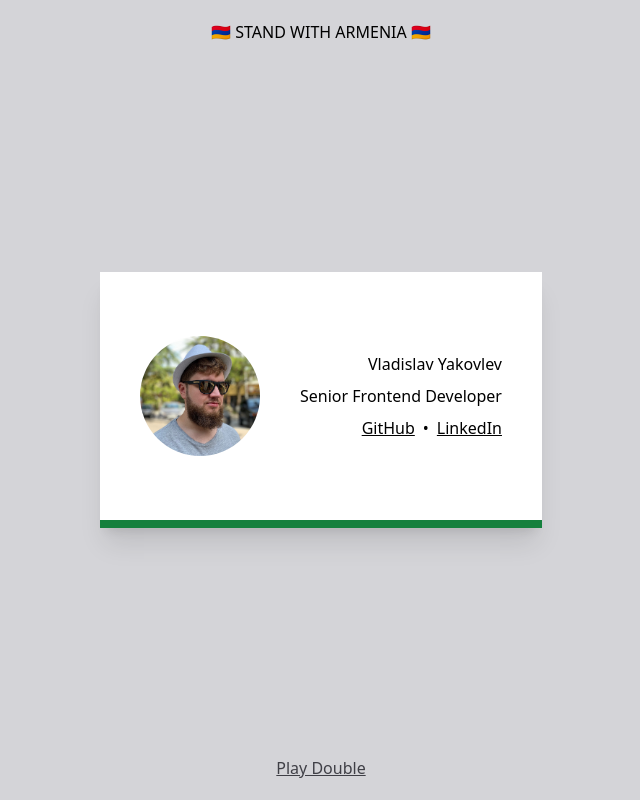
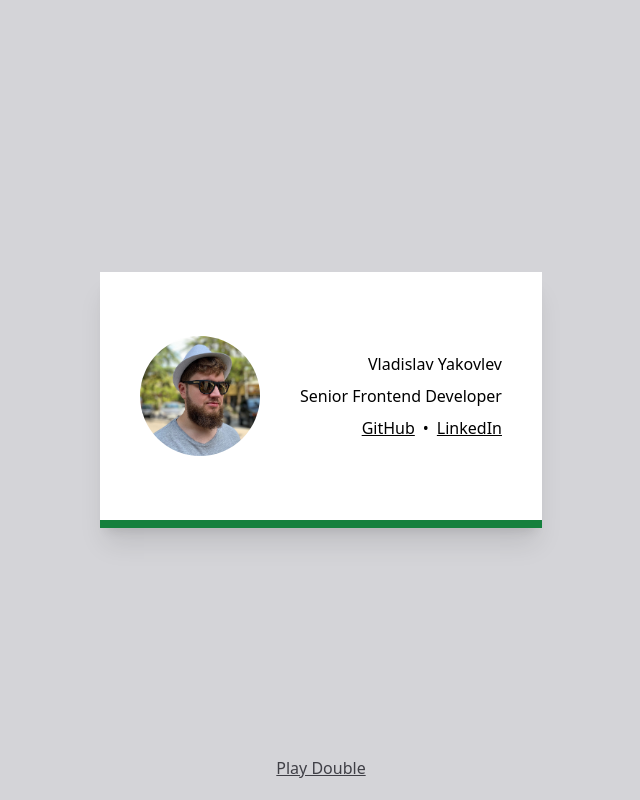
Before and after one commit to vlad-yakovlev/vlad-yakovlev-dev, a Next.js app: page / in a window 1280 px wide. Shown: the whole page, without its empty margins (319-959 px from the left). Built offline with nearby package versions, Linux system fonts and the light colour scheme; a web font is replaced by a local one.

Commit message:
Revert "Add #standwitharmenia"
This reverts commit 96f4436d6409386b13a5e894f76920669178dc98.

```diff
--- a/pages/index.tsx
+++ b/pages/index.tsx
@@ -10,9 +10,7 @@ const Home: NextPage = () => {
       </Head>
 
       <div className="flex flex-col items-center justify-between min-h-full">
-        <div className="flex items-center justify-center w-full h-16 gap-x-2 text-l uppercase">
-          🇦🇲 Stand with Armenia 🇦🇲
-        </div>
+        <div className="h-16" />
         <div className="flex items-center flex-col sm:flex-row gap-x-10 gap-y-12 px-10 py-16 border-b-8 border-b-green-700 bg-white shadow-xl">
           <div className="flex-none flex">
             <Image
```
